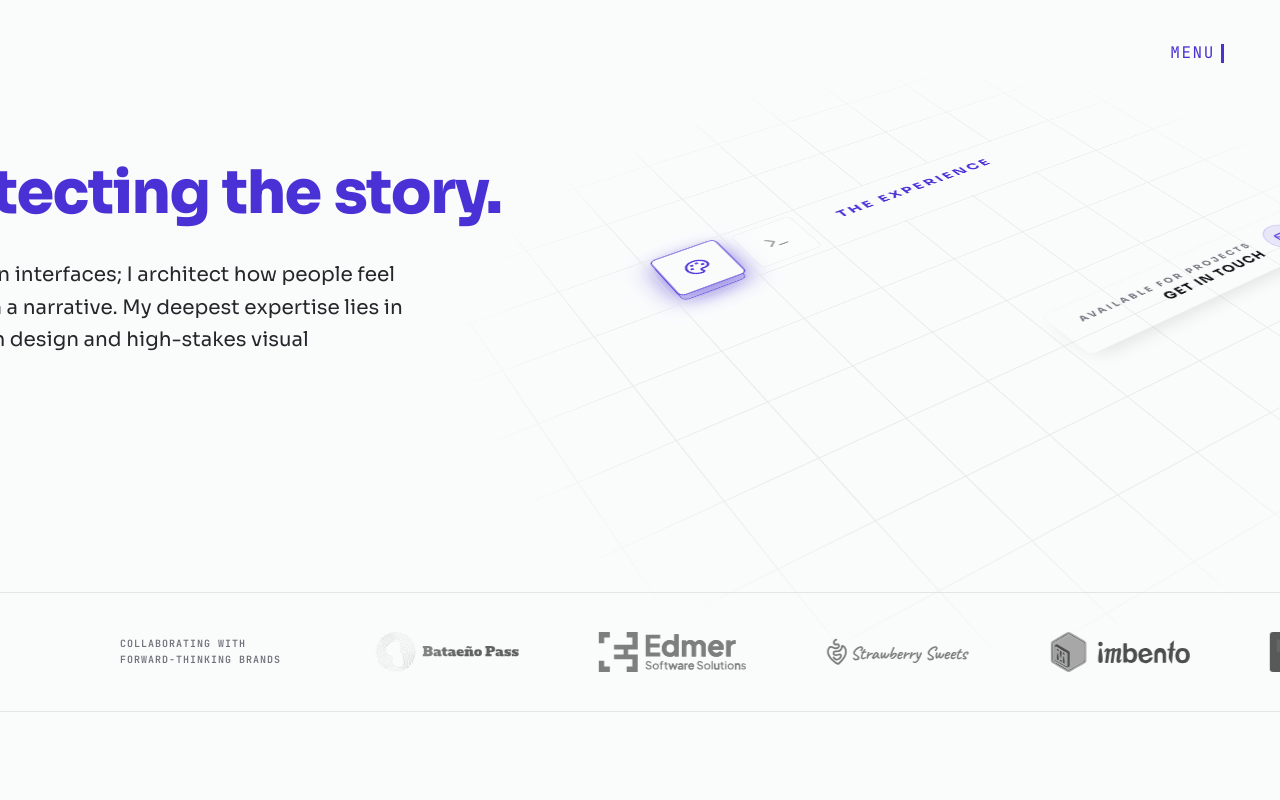
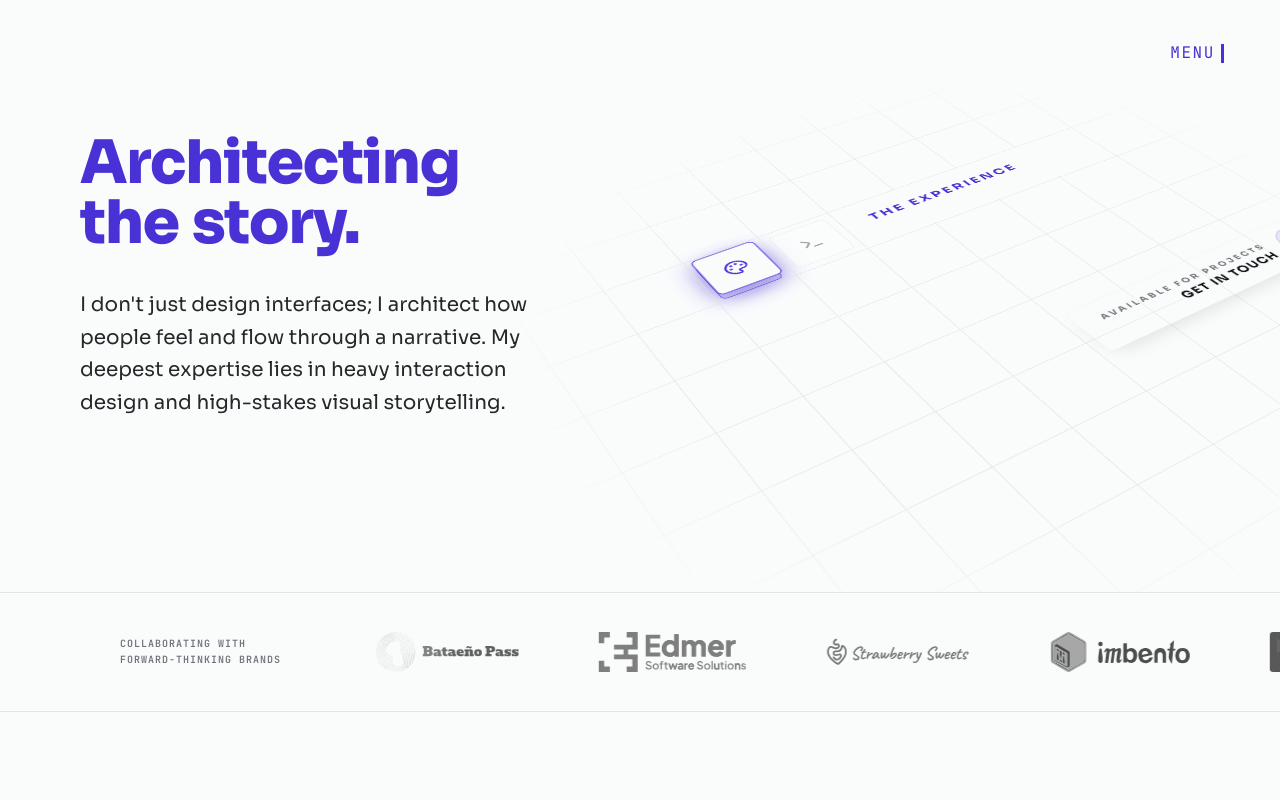
Before and after one commit to Kev-003/designer-dev-portfolio, a Next.js app: page / in a window 1280 px wide. Shown: the top 800 px of the page. Built offline with nearby package versions, Linux system fonts and the light colour scheme.

Commit message:
feat: edmer software page

```diff
--- a/src/components/sections/HeroSection.tsx
+++ b/src/components/sections/HeroSection.tsx
@@ -115,9 +115,9 @@ export function HeroSection({ mode = "experience", onModeChange }: Props) {
 
   return (
     <div className="min-h-[95dvh] flex flex-col pt-24 md:pt-0 pb-12 overflow-hidden">
-      <div className="flex-1 px-6 md:px-12 max-w-6xl mx-auto flex flex-col md:flex-row items-start md:items-center justify-start md:justify-center gap-6 md:gap-30 pb-10">
-        {/* Isometric Switcher Container - Left aligned on mobile, right on desktop */}
-        <div className="relative z-40 flex items-start mr-0 lg:-mr-20 justify-start order-1 md:order-2 overflow-visible pointer-events-auto origin-left scale-65 sm:scale-75 md:scale-100 lg:scale-110">
+      <div className="flex-1 px-6 md:px-12 lg:px-20 max-w-6xl w-full max-h-[80dvh] flex flex-col md:flex-row items-start md:items-center justify-start md:justify-between gap-6 pb-10">
+        {/* Isometric Switcher */}
+        <div className="relative z-40 flex items-start justify-start order-1 md:order-2 overflow-visible pointer-events-auto origin-left scale-65 sm:scale-75 md:scale-100 lg:scale-105 md:mr-[-2rem] lg:mr-[-4rem] xl:mr-[-6rem]">
           <IsometricSwitcher
             activeMode={activeMode}
             onChange={handleModeChange}
@@ -125,17 +125,15 @@ export function HeroSection({ mode = "experience", onModeChange }: Props) {
         </div>
 
         {/* Text Content */}
-        <div className="flex flex-col order-2 md:order-1 flex-1 text-left ml-0 lg:-ml-100 mr-20">
+        <div className="flex flex-col order-2 md:order-1 w-full md:max-w-sm lg:max-w-md text-left min-w-0">
           <MorphHeadline mode={activeMode} />
-
           <p
-            className={`mt-4 max-w-xl text-lg md:text-xl leading-relaxed ${activeMode === "experience" ? "text-foreground opacity-90" : "text-zinc-400"} mr-20`}
+            className={`mt-4 max-w-xl text-lg md:text-xl leading-relaxed ${activeMode === "experience" ? "text-foreground opacity-90" : "text-zinc-400"}`}
           >
             {DESCRIPTIONS[activeMode]}
           </p>
         </div>
       </div>
-
       <LogoTicker />
     </div>
   );
--- a/src/components/sections/LogoTicker.tsx
+++ b/src/components/sections/LogoTicker.tsx
@@ -115,7 +115,7 @@ export function LogoTicker() {
 
   return (
     <div
-      className="border-y border-zinc-200 dark:border-zinc-800 w-full flex pl-30 items-center h-[120px] relative overflow-hidden z-30"
+      className="bg-background border-y border-zinc-200 dark:border-zinc-800 w-full flex pl-30 items-center h-[120px] relative overflow-hidden z-50"
       onMouseEnter={handleMouseEnter}
       onMouseLeave={handleMouseLeave}
     >
--- a/src/components/sections/ProjectLayout.tsx
+++ b/src/components/sections/ProjectLayout.tsx
@@ -15,6 +15,7 @@ import {
   ArrowLeft,
   Volume2,
   VolumeX,
+  ArrowUpRight,
 } from "lucide-react";
 import { DotLottieReact } from "@lottiefiles/dotlottie-react";
 import gsap from "gsap";
@@ -187,6 +188,50 @@ function Lightbox({
         )}
       </div>
     </div>
+  );
+}
+
+// ─── Documentation Section ──────────────────────────────────────────────────
+
+function DocumentationSection({
+  docs,
+}: {
+  docs: NonNullable<Project["assets"]["mdxDocs"]>;
+}) {
+  return (
+    <section className="bg-zinc-950 border-t border-zinc-800 py-20 px-6 md:px-20">
+      <div className="mb-12">
+        <span className="font-mono text-[11px] tracking-[0.2em] text-zinc-600 uppercase block mb-4">
+          Documentation
+        </span>
+        <h2 className="text-3xl md:text-5xl font-extrabold text-zinc-100 tracking-tight">
+          Read the Docs
+        </h2>
+      </div>
+
+      <div className="grid grid-cols-1 md:grid-cols-2 lg:grid-cols-3 gap-4">
+        {docs.map((doc, i) => (
+          <Link
+            key={i}
+            href={doc.url}
+            className="group block p-6 rounded-xl bg-zinc-900 border border-zinc-800 hover:border-brand/50 hover:bg-zinc-900/80 transition-all duration-300"
+          >
+            <div className="flex justify-between items-start mb-4">
+              <span className="font-mono text-[10px] text-zinc-500 uppercase tracking-widest">
+                0{i + 1}
+              </span>
+              <ArrowUpRight size={16} className="text-zinc-600 group-hover:text-brand transition-colors group-hover:translate-x-1 group-hover:-translate-y-1" />
+            </div>
+            <h3 className="text-lg font-bold text-zinc-200 mb-2 group-hover:text-white transition-colors">
+              {doc.title}
+            </h3>
+            <p className="text-sm text-zinc-500 leading-relaxed line-clamp-2">
+              {doc.description}
+            </p>
+          </Link>
+        ))}
+      </div>
+    </section>
   );
 }
 
@@ -1213,6 +1258,11 @@ export function ProjectLayout({ project }: { project: Project }) {
         liveUrl={assets.liveUrl}
       />
 
+      {/* ── MDX Documentation ─────────────────────────────────────────── */}
+      {assets.mdxDocs && assets.mdxDocs.length > 0 && (
+        <DocumentationSection docs={assets.mdxDocs} />
+      )}
+
       {/* ── Gallery ───────────────────────────────────────────────────── */}
       {hasGallery && (
         <section className="bg-zinc-950 border-t border-zinc-800 py-20 md:py-28 px-6 md:px-20">
```
